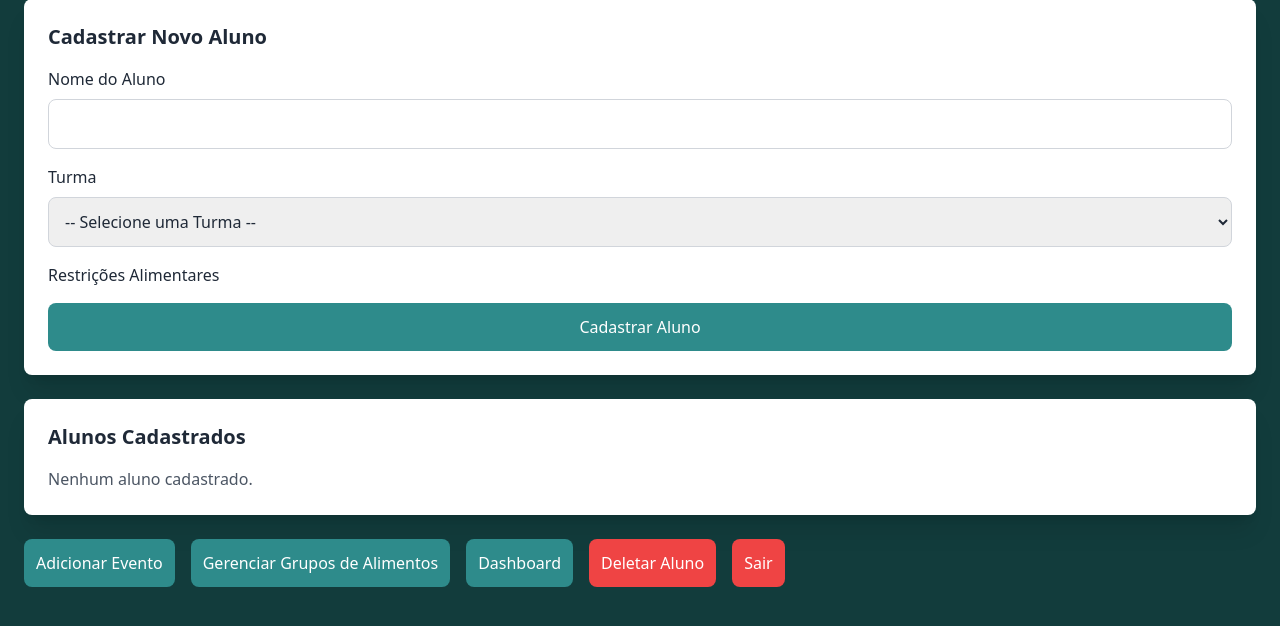
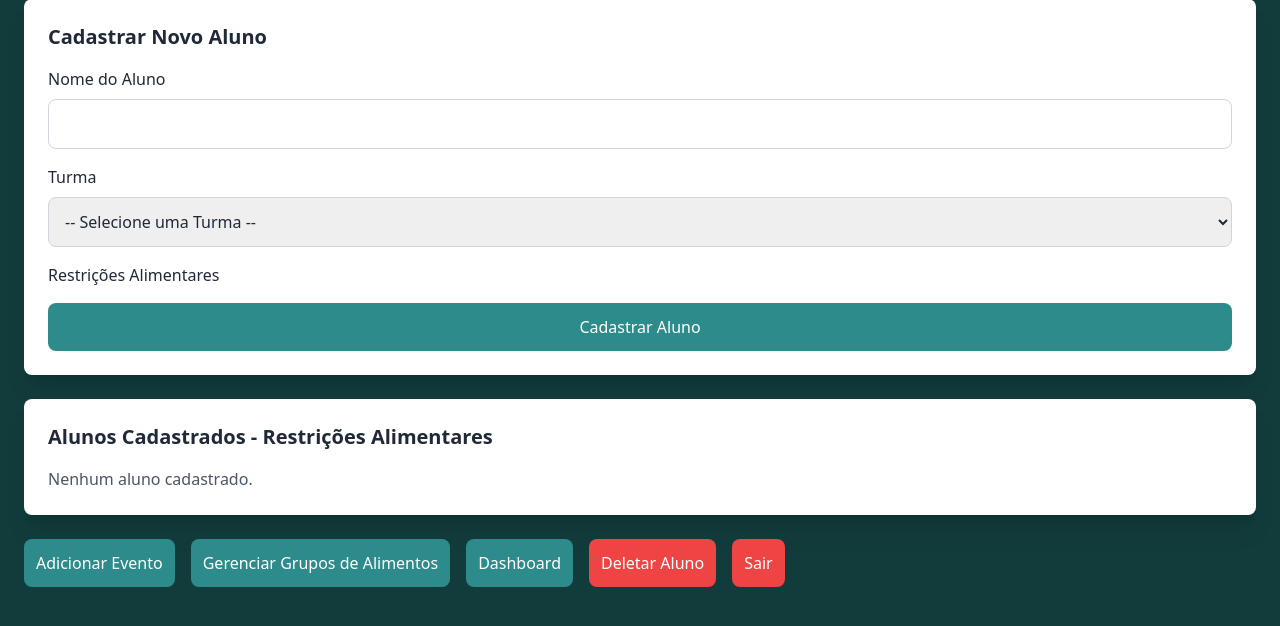
Before and after one commit to arthurunivesp/alimentacao-alunos-msdos, a Flask app: template templates/admin.html in a window 1280 px wide. Shown: the part 85-711 px from the top of the page. Run offline with Flask 3, Linux system fonts and the light colour scheme; the template is opened without the code that fills it, so the values that code supplies are empty; some libraries are stand-ins or nearby versions.

Commit message:
Correções no admin.html para alunos cadastrados e restrições alimentares

```diff
--- a/templates/admin.html
+++ b/templates/admin.html
@@ -60,7 +60,7 @@
 
         <!-- Lista de Alunos Cadastrados -->
         <div class="bg-white p-6 rounded-lg shadow-xl">
-            <h2 class="text-xl font-semibold text-gray-800 mb-4">Alunos Cadastrados</h2>
+            <h2 class="text-xl font-semibold text-gray-800 mb-4">Alunos Cadastrados - Restrições Alimentares</h2>
             {% if alunos %}
                 <ul>
                     {% for nome, info in alunos.items() %}
```
